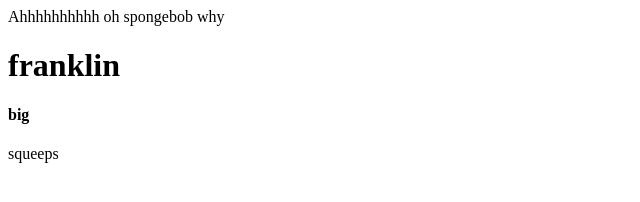
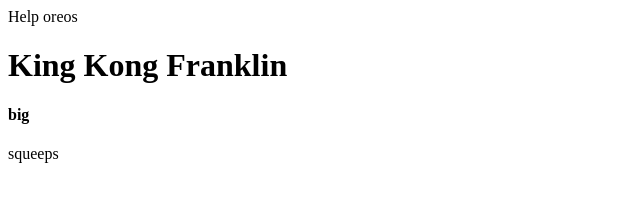
Before and after one commit to marquesmarshall/marquesmarshall, a plain HTML site: page index.html in a window 1280 px wide. Shown: the whole page, without its empty margins (0-640 px from the left). Drawn offline with Linux system fonts and the light colour scheme.

Commit message:
Update index.html

```diff
--- a/index.html
+++ b/index.html
@@ -3,9 +3,9 @@
   <head>
     <meta charset="utf-8">
     <title>marques</title>
-  </head>Ahhhhhhhhhh
-  <body>oh spongebob why
-<h1>franklin</h1>
+  </head>Help
+  <body>oreos
+<h1>King Kong Franklin</h1>
 <h4>big</h4>
   </body>squeeps
 </html>
```
